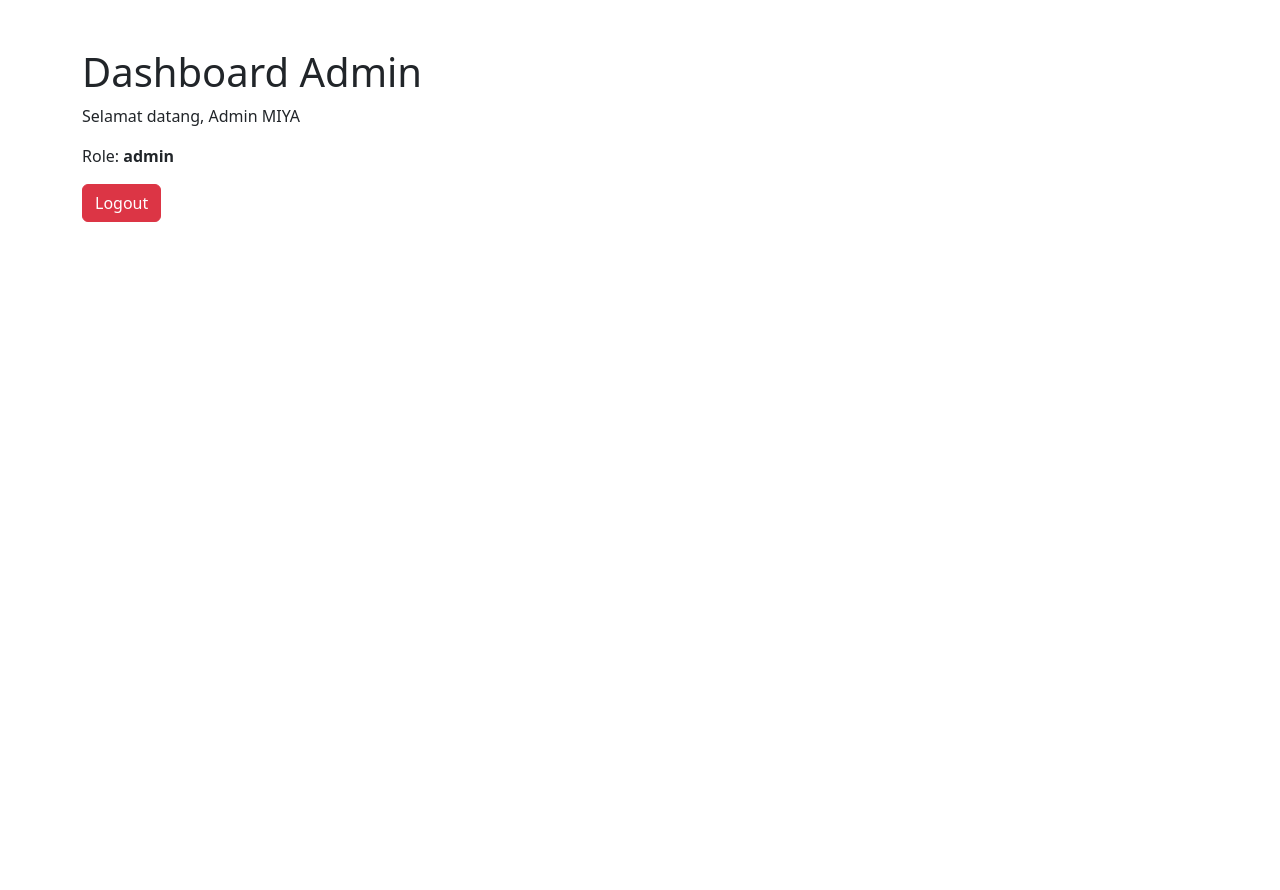
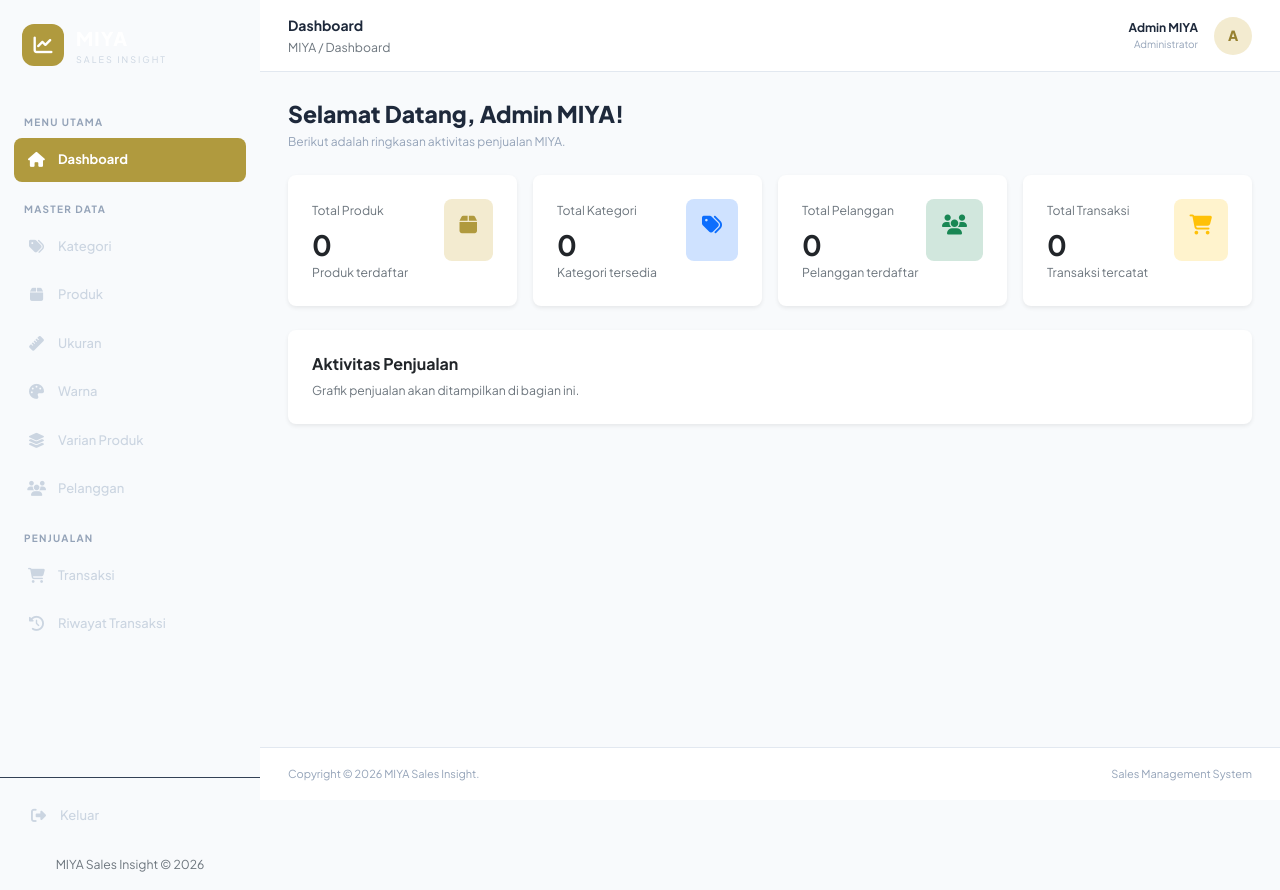
Before and after one commit to saidsudirman/sales-insight, a Laravel app: page /admin/dashboard in a window 1280 px wide. Before the commit the page ends 222 px from the top, so only its background shows below. Run offline with Laravel 12, Linux system fonts and the light colour scheme; a user stored in the database is signed in; data comes from the database, SQL or seed files in the repository.

Commit message:
tampilan dashbord

```diff
--- a/resources/views/admin/dashboard.blade.php
+++ b/resources/views/admin/dashboard.blade.php
@@ -1,41 +1,99 @@
-<!DOCTYPE html>
-<html lang="id">
-<head>
-    <meta charset="UTF-8">
-    <meta name="viewport" content="width=device-width, initial-scale=1.0">
 
-    <title>Dashboard Admin - SalesInsight</title>
+@extends('layouts.admin')
 
-    <link
-        href="https://cdn.jsdelivr.net/npm/bootstrap@5.3.3/dist/css/bootstrap.min.css"
-        rel="stylesheet"
-    >
-</head>
+@section('title', 'Dashboard Admin')
+@section('page-title', 'Dashboard')
+@section('breadcrumb', 'Dashboard')
 
-<body>
+@section('content')
 
-<div class="container py-5">
+    <div class="mb-4">
+        <h4 class="page-heading">Selamat Datang, {{ auth()->user()->name }}!</h4>
+        <p class="page-description">
+            Berikut adalah ringkasan aktivitas penjualan MIYA.
+        </p>
+    </div>
 
-    <h1>Dashboard Admin</h1>
+    <div class="row g-3">
 
-    <p>
-        Selamat datang, {{ auth()->user()->name }}
-    </p>
+        <div class="col-12 col-md-6 col-xl-3">
+            <div class="card border-0 shadow-sm rounded-3">
+                <div class="card-body p-4">
+                    <div class="d-flex justify-content-between">
+                        <div>
+                            <small class="text-secondary">Total Produk</small>
+                            <h3 class="fw-bold mt-2 mb-0">0</h3>
+                        </div>
+                        <div class="rounded-3 p-3"
+                             style="background:#F3EBD0;color:#B09A3E">
+                            <i class="fa-solid fa-box fs-5"></i>
+                        </div>
+                    </div>
+                    <small class="text-secondary">Produk terdaftar</small>
+                </div>
+            </div>
+        </div>
 
-    <p>
-        Role:
-        <strong>{{ auth()->user()->role }}</strong>
-    </p>
+        <div class="col-12 col-md-6 col-xl-3">
+            <div class="card border-0 shadow-sm rounded-3">
+                <div class="card-body p-4">
+                    <div class="d-flex justify-content-between">
+                        <div>
+                            <small class="text-secondary">Total Kategori</small>
+                            <h3 class="fw-bold mt-2 mb-0">0</h3>
+                        </div>
+                        <div class="rounded-3 p-3 bg-primary-subtle text-primary">
+                            <i class="fa-solid fa-tags fs-5"></i>
+                        </div>
+                    </div>
+                    <small class="text-secondary">Kategori tersedia</small>
+                </div>
+            </div>
+        </div>
 
-    <form action="{{ route('logout') }}" method="POST">
-        @csrf
+        <div class="col-12 col-md-6 col-xl-3">
+            <div class="card border-0 shadow-sm rounded-3">
+                <div class="card-body p-4">
+                    <div class="d-flex justify-content-between">
+                        <div>
+                            <small class="text-secondary">Total Pelanggan</small>
+                            <h3 class="fw-bold mt-2 mb-0">0</h3>
+                        </div>
+                        <div class="rounded-3 p-3 bg-success-subtle text-success">
+                            <i class="fa-solid fa-users fs-5"></i>
+                        </div>
+                    </div>
+                    <small class="text-secondary">Pelanggan terdaftar</small>
+                </div>
+            </div>
+        </div>
 
-        <button class="btn btn-danger">
-            Logout
-        </button>
-    </form>
+        <div class="col-12 col-md-6 col-xl-3">
+            <div class="card border-0 shadow-sm rounded-3">
+                <div class="card-body p-4">
+                    <div class="d-flex justify-content-between">
+                        <div>
+                            <small class="text-secondary">Total Transaksi</small>
+                            <h3 class="fw-bold mt-2 mb-0">0</h3>
+                        </div>
+                        <div class="rounded-3 p-3 bg-warning-subtle text-warning">
+                            <i class="fa-solid fa-cart-shopping fs-5"></i>
+                        </div>
+                    </div>
+                    <small class="text-secondary">Transaksi tercatat</small>
+                </div>
+            </div>
+        </div>
 
-</div>
+    </div>
 
-</body>
-</html>
+    <div class="card border-0 shadow-sm rounded-3 mt-4">
+        <div class="card-body p-4">
+            <h6 class="fw-bold mb-2">Aktivitas Penjualan</h6>
+            <p class="text-secondary small mb-0">
+                Grafik penjualan akan ditampilkan di bagian ini.
+            </p>
+        </div>
+    </div>
+
+@endsection
--- /dev/null
+++ b/resources/views/layouts/admin.blade.php
@@ -0,0 +1,401 @@
+
+<!DOCTYPE html>
+<html lang="id">
+<head>
+    <meta charset="UTF-8">
+    <meta name="viewport" content="width=device-width, initial-scale=1.0">
+
+    <title>@yield('title', 'Dashboard') - MIYA Sales Insight</title>
+
+    <!-- Bootstrap 5.3 -->
+    <link href="https://cdn.jsdelivr.net/npm/bootstrap@5.3.3/dist/css/bootstrap.min.css" rel="stylesheet">
+
+    <!-- Font Awesome -->
+    <link rel="stylesheet" href="https://cdnjs.cloudflare.com/ajax/libs/font-awesome/6.7.2/css/all.min.css">
+
+    <!-- Google Font -->
+    <link href="https://fonts.googleapis.com/css2?family=Plus+Jakarta+Sans:wght@400;500;600;700;800&display=swap" rel="stylesheet">
+
+    <style>
+        :root {
+            --primary: #B09A3E;
+            --primary-dark: #97812F;
+            --sidebar: #1E293B;
+            --sidebar-hover: #334155;
+            --background: #F8FAFC;
+            --text: #1E293B;
+            --muted: #94A3B8;
+        }
+
+        * {
+            font-family: 'Plus Jakarta Sans', sans-serif;
+        }
+
+        body {
+            background: var(--background);
+            color: var(--text);
+            font-size: 14px;
+        }
+
+        .sidebar {
+            width: 260px;
+            background: var(--sidebar);
+            color: white;
+            border: none;
+        }
+
+        .sidebar .offcanvas-body {
+            display: flex;
+            flex-direction: column;
+            height: 100%;
+        }
+
+        .brand {
+            padding: 24px 22px;
+            display: flex;
+            align-items: center;
+            gap: 12px;
+        }
+
+        .brand-icon {
+            width: 42px;
+            height: 42px;
+            background: var(--primary);
+            color: white;
+            border-radius: 12px;
+            display: flex;
+            align-items: center;
+            justify-content: center;
+            font-size: 19px;
+        }
+
+        .brand-name {
+            font-size: 19px;
+            font-weight: 800;
+            letter-spacing: 1px;
+        }
+
+        .brand-subtitle {
+            font-size: 9px;
+            color: #CBD5E1;
+            letter-spacing: 2px;
+        }
+
+        .sidebar-menu {
+            padding: 10px 14px;
+        }
+
+        .menu-label {
+            color: #94A3B8;
+            font-size: 10px;
+            font-weight: 700;
+            letter-spacing: 1.3px;
+            padding: 15px 10px 8px;
+        }
+
+        .sidebar-link {
+            display: flex;
+            align-items: center;
+            gap: 12px;
+            padding: 12px 13px;
+            margin-bottom: 5px;
+            color: #CBD5E1;
+            text-decoration: none;
+            border-radius: 8px;
+            font-size: 13px;
+            font-weight: 500;
+            transition: .2s;
+        }
+
+        .sidebar-link i {
+            width: 19px;
+            text-align: center;
+            font-size: 15px;
+        }
+
+        .sidebar-link:hover {
+            background: var(--sidebar-hover);
+            color: white;
+        }
+
+        .sidebar-link.active {
+            background: var(--primary);
+            color: white;
+            font-weight: 700;
+        }
+
+        .sidebar-footer {
+            margin-top: auto;
+            padding: 16px;
+            border-top: 1px solid #334155;
+        }
+
+        .main-wrapper {
+            min-width: 0;
+            flex: 1;
+        }
+
+        .topbar {
+            height: 72px;
+            background: white;
+            border-bottom: 1px solid #E2E8F0;
+            padding: 0 28px;
+        }
+
+        .page-content {
+            padding: 28px;
+        }
+
+        .page-heading {
+            font-size: 23px;
+            font-weight: 800;
+            margin-bottom: 5px;
+        }
+
+        .page-description {
+            color: #94A3B8;
+            font-size: 12px;
+        }
+
+        .profile-avatar {
+            width: 38px;
+            height: 38px;
+            border-radius: 50%;
+            background: #F3EBD0;
+            color: var(--primary-dark);
+            display: flex;
+            align-items: center;
+            justify-content: center;
+            font-weight: 800;
+        }
+
+        .user-name {
+            font-size: 12px;
+            font-weight: 700;
+        }
+
+        .user-role {
+            font-size: 10px;
+            color: #94A3B8;
+        }
+
+        .btn-primary-custom {
+            background: var(--primary);
+            color: white;
+            border: none;
+        }
+
+        .btn-primary-custom:hover {
+            background: var(--primary-dark);
+            color: white;
+        }
+
+        .main-footer {
+            padding: 18px 28px;
+            color: #94A3B8;
+            font-size: 11px;
+            border-top: 1px solid #E2E8F0;
+            background: white;
+        }
+
+        @media (max-width: 991.98px) {
+            .page-content {
+                padding: 20px 15px;
+            }
+
+            .topbar {
+                padding: 0 15px;
+            }
+        }
+    </style>
+
+    @stack('styles')
+</head>
+
+<body>
+
+<div class="d-flex min-vh-100">
+
+    <!-- SIDEBAR -->
+    <aside class="offcanvas-lg offcanvas-start sidebar"
+           tabindex="-1"
+           id="sidebar">
+
+        <div class="offcanvas-header border-bottom border-secondary">
+            <div class="brand p-0">
+                <div class="brand-icon">
+                    <i class="fa-solid fa-chart-line"></i>
+                </div>
+                <div>
+                    <div class="brand-name">MIYA</div>
+                    <div class="brand-subtitle">SALES INSIGHT</div>
+                </div>
+            </div>
+
+            <button type="button"
+                    class="btn-close btn-close-white d-lg-none"
+                    data-bs-dismiss="offcanvas"
+                    aria-label="Close">
+            </button>
+        </div>
+
+        <div class="brand d-none d-lg-flex">
+            <div class="brand-icon">
+                <i class="fa-solid fa-chart-line"></i>
+            </div>
+            <div>
+                <div class="brand-name">MIYA</div>
+                <div class="brand-subtitle">SALES INSIGHT</div>
+            </div>
+        </div>
+
+        <div class="offcanvas-body p-0">
+
+            <nav class="sidebar-menu">
+
+                <div class="menu-label">MENU UTAMA</div>
+
+                <a href="{{ route('admin.dashboard') }}"
+                   class="sidebar-link {{ request()->routeIs('admin.dashboard') ? 'active' : '' }}">
+                    <i class="fa-solid fa-house"></i>
+                    Dashboard
+                </a>
+
+                <div class="menu-label">MASTER DATA</div>
+
+                <a href="#" class="sidebar-link">
+                    <i class="fa-solid fa-tags"></i>
+                    Kategori
+                </a>
+
+                <a href="#" class="sidebar-link">
+                    <i class="fa-solid fa-box"></i>
+                    Produk
+                </a>
+
+                <a href="#" class="sidebar-link">
+                    <i class="fa-solid fa-ruler"></i>
+                    Ukuran
+                </a>
+
+                <a href="#" class="sidebar-link">
+                    <i class="fa-solid fa-palette"></i>
+                    Warna
+                </a>
+
+                <a href="#" class="sidebar-link">
+                    <i class="fa-solid fa-layer-group"></i>
+                    Varian Produk
+                </a>
+
+                <a href="#" class="sidebar-link">
+                    <i class="fa-solid fa-users"></i>
+                    Pelanggan
+                </a>
+
+                <div class="menu-label">PENJUALAN</div>
+
+                <a href="#" class="sidebar-link">
+                    <i class="fa-solid fa-cart-shopping"></i>
+                    Transaksi
+                </a>
+
+                <a href="#" class="sidebar-link">
+                    <i class="fa-solid fa-clock-rotate-left"></i>
+                    Riwayat Transaksi
+                </a>
+
+            </nav>
+
+            <div class="sidebar-footer">
+                <form action="{{ route('logout') }}" method="POST">
+                    @csrf
+
+                    <button type="submit"
+                            class="sidebar-link border-0 bg-transparent w-100 text-start">
+                        <i class="fa-solid fa-right-from-bracket"></i>
+                        Keluar
+                    </button>
+                </form>
+
+                <div class="text-center mt-3">
+                    <small class="text-secondary">
+                        MIYA Sales Insight &copy; {{ date('Y') }}
+                    </small>
+                </div>
+            </div>
+
+        </div>
+    </aside>
+
+    <!-- MAIN CONTENT -->
+    <div class="main-wrapper d-flex flex-column">
+
+        <!-- NAVBAR -->
+        <nav class="topbar d-flex align-items-center justify-content-between">
+
+            <div class="d-flex align-items-center gap-3">
+
+                <button class="btn btn-light d-lg-none"
+                        type="button"
+                        data-bs-toggle="offcanvas"
+                        data-bs-target="#sidebar">
+                    <i class="fa-solid fa-bars"></i>
+                </button>
+
+                <div>
+                    <div class="fw-bold">
+                        @yield('page-title', 'Dashboard')
+                    </div>
+                    <small class="text-secondary">
+                        MIYA / @yield('breadcrumb', 'Dashboard')
+                    </small>
+                </div>
+
+            </div>
+
+            <div class="d-flex align-items-center gap-3">
+
+                <div class="text-end d-none d-sm-block">
+                    <div class="user-name">
+                        {{ auth()->user()->name }}
+                    </div>
+                    <div class="user-role">
+                        Administrator
+                    </div>
+                </div>
+
+                <div class="profile-avatar">
+                    {{ strtoupper(substr(auth()->user()->name, 0, 1)) }}
+                </div>
+
+            </div>
+
+        </nav>
+
+        <!-- PAGE CONTENT -->
+        <main class="page-content flex-grow-1">
+
+            @yield('content')
+
+        </main>
+
+        <!-- FOOTER -->
+        <footer class="main-footer">
+            <div class="d-flex justify-content-between flex-wrap gap-2">
+                <span>Copyright &copy; {{ date('Y') }} MIYA Sales Insight.</span>
+                <span>Sales Management System</span>
+            </div>
+        </footer>
+
+    </div>
+
+</div>
+
+<!-- Bootstrap JS -->
+<script src="https://cdn.jsdelivr.net/npm/bootstrap@5.3.3/dist/js/bootstrap.bundle.min.js"></script>
+
+@stack('scripts')
+
+</body>
+</html>
```
Also changed, not shown: database/seeders/DatabaseSeeder.php (+4 -4 lines), database/seeders/UserSeeder.php (+16 -12 lines).
